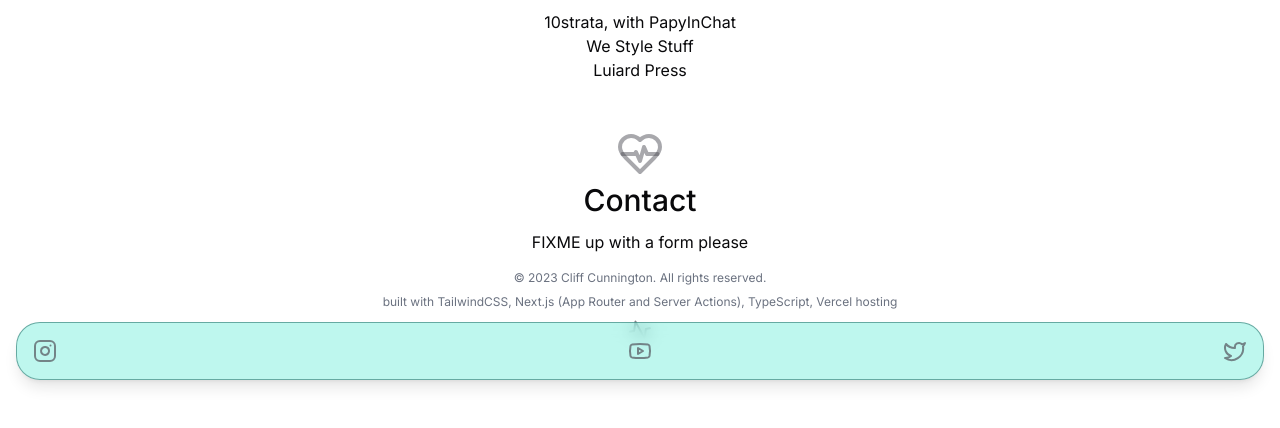
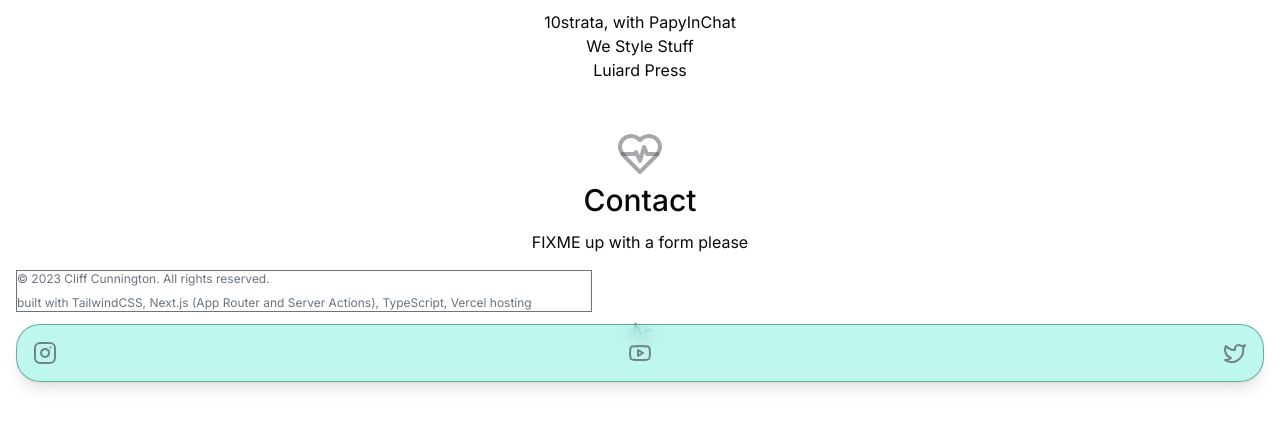
Before and after one commit to cliffrc/a.cliffrc.nl, a Next.js app: page / in a window 1280 px wide. Shown: the part 2046-2474 px from the top of the page. Built offline with nearby package versions, Linux system fonts and the light colour scheme.

Commit message:
Modify Navbar and Footer style

```diff
--- a/src/components/Footer.tsx
+++ b/src/components/Footer.tsx
@@ -5,7 +5,8 @@ import { ActivityIcon, Instagram, Twitter, Youtube } from "lucide-react";
 
 const Footer = () => {
   return (
-    <footer className="mb-10 px-4 text-center text-gray-500">
+    <footer className="w-full mb-10 px-4 text-gray-500">
+      <div className="w-screen border border-1 border-zinc-500 sm:w-[36rem]">
         <small className="mb-2 block text-xs">
           &copy; {lightFormat(new Date(), "yyyy")} {metadata.creator}. All
           rights reserved.
@@ -15,7 +16,7 @@ const Footer = () => {
           built with TailwindCSS, Next.js (App Router and Server Actions),
           TypeScript, Vercel hosting
         </p>
-
+      </div>
       {/** FIX formatting here */}
 
       <div className="relative">
--- a/src/components/Navbar.tsx
+++ b/src/components/Navbar.tsx
@@ -6,8 +6,8 @@ import { cn } from "@/lib/utils";
 const Navbar = () => {
   return (
     <header className="z-[999] relative mt-16 sm:mt-10">
-      <div className="w-full h-[3.25rem] fixed top-0 rounded-none border border-black/40 bg-white/50 backdrop-blur-sm sm:top-6 sm:h-[3.25rem] sm:w-[36rem] left-1/2 -translate-x-1/2 sm:rounded-full"></div>
-      <nav className="flex fixed top-[0.15rem] left-1/2 -translate-x-1/2 h-12 py-2  sm:top-[1.7rem] sm:py-0">
+      <div className="w-full h-[3.25rem] fixed top-0 rounded-none border border-black/40 bg-white/50 backdrop-blur-sm sm:top-6 sm:h-[3.25rem] sm:w-[36rem] sm:rounded-full left-1/2 -translate-x-1/2 "></div>
+      <nav className="flex fixed top-[0.15rem] left-1/2 -translate-x-1/2 h-12 py-2 sm:top-[1.7rem] sm:py-0">
         <ul className="flex w-[22rem] flex-wrap items-center justify-center gap-1 font-medium text-sm text-zinc-500/90 sm:w-[initial] sm:flex-nowrap sm:gap-5">
           {navLinks.map((navlink) => (
             <li
```
Lines whose indentation alone changed are shown as unchanged.
